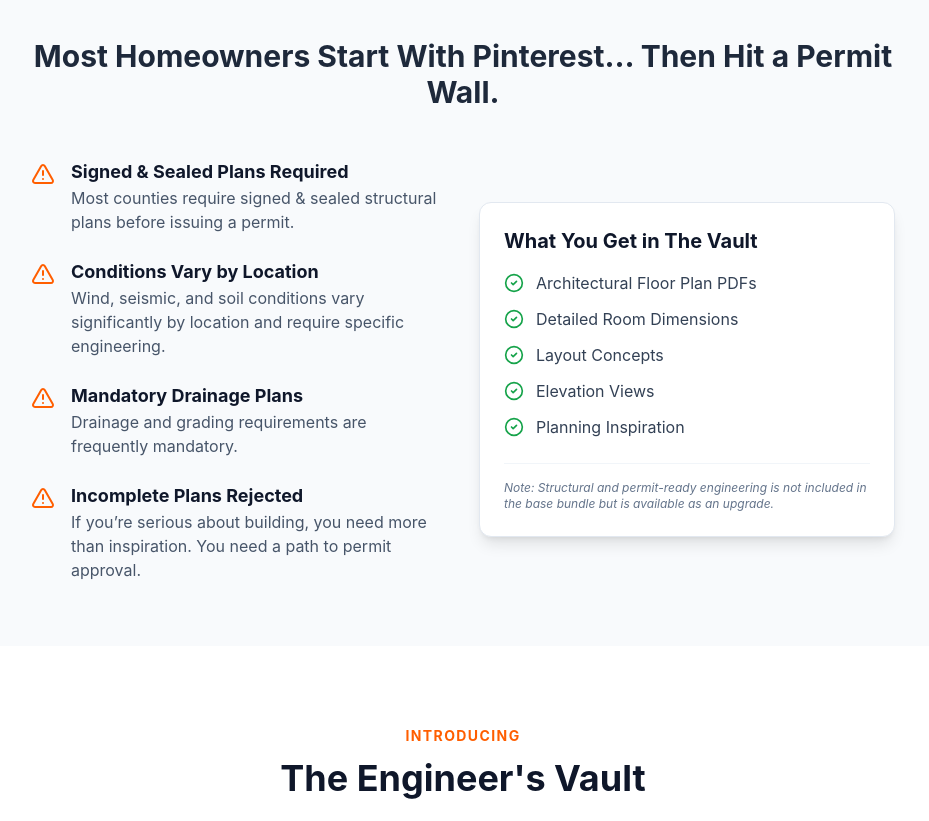
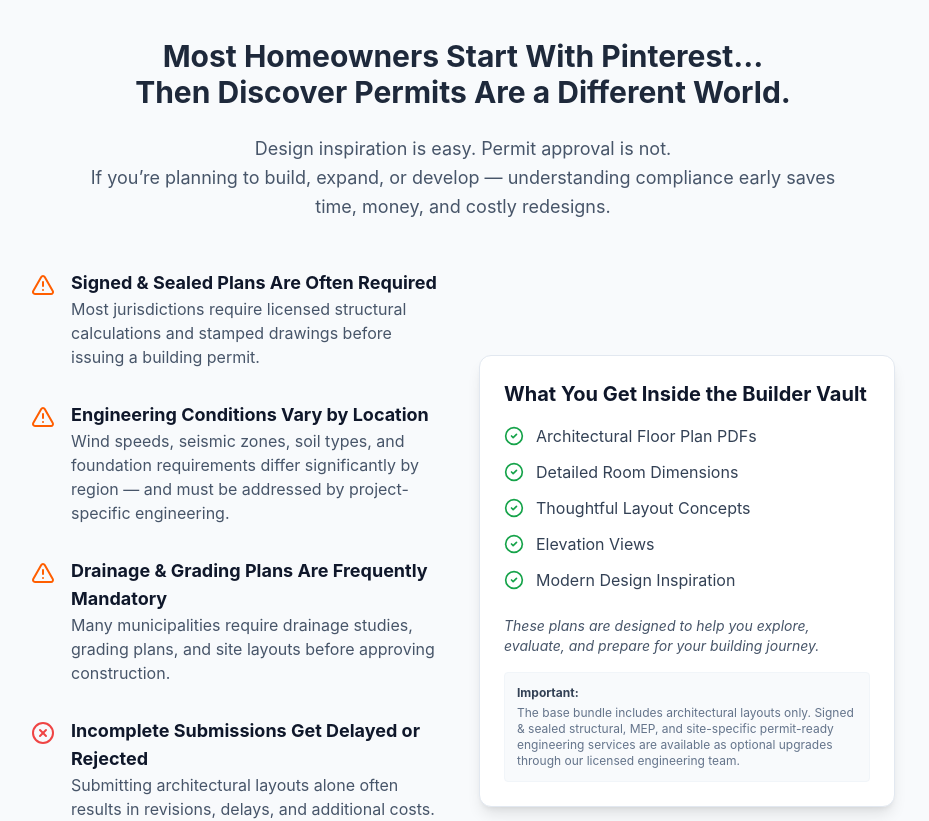
Before and after one commit to Founditmarketing/Texas-Structural-Engineers-Tripwire, a React (Vite) app: page / in a window 1280 px wide. Shown: the part 980-1801 px from the top of the page, without its empty margins (177-1106 px from the left). Built offline with nearby package versions, Linux system fonts and the light colour scheme.

Commit message:
Update Section 2 copy with new permit education content

```diff
--- a/src/pages/Home.tsx
+++ b/src/pages/Home.tsx
@@ -115,37 +115,44 @@ export const Home: React.FC = () => {
             {/* 3. The Problem */}
             <section className="py-16 bg-slate-50">
                 <div className="container mx-auto px-4 max-w-4xl">
-                    <h2 className="text-3xl font-bold text-center text-slate-800 mb-12">Most Homeowners Start With Pinterest… Then Hit a Permit Wall.</h2>
+                    <h2 className="text-3xl font-bold text-center text-slate-800 mb-6">Most Homeowners Start With Pinterest…<br />Then Discover Permits Are a Different World.</h2>
+                    <p className="text-center text-slate-600 mb-12 max-w-3xl mx-auto text-lg leading-relaxed">
+                        Design inspiration is easy. Permit approval is not.<br />
+                        If you’re planning to build, expand, or develop — understanding compliance early saves time, money, and costly redesigns.
+                    </p>
 
                     <div className="grid md:grid-cols-2 gap-8 items-center">
                         <div className="space-y-6">
-                            <ul className="space-y-6">
+                            <ul className="space-y-8">
                                 <li className="flex items-start gap-4">
                                     <AlertTriangle className="w-6 h-6 text-safety-orange flex-shrink-0 mt-1" />
                                     <div>
-                                        <h3 className="font-bold text-lg text-slate-900">Signed & Sealed Plans Required</h3>
-                                        <p className="text-slate-600">Most counties require signed & sealed structural plans before issuing a permit.</p>
+                                        <h3 className="font-bold text-lg text-slate-900">Signed & Sealed Plans Are Often Required</h3>
+                                        <p className="text-slate-600">Most jurisdictions require licensed structural calculations and stamped drawings before issuing a building permit.</p>
                                     </div>
                                 </li>
                                 <li className="flex items-start gap-4">
                                     <AlertTriangle className="w-6 h-6 text-safety-orange flex-shrink-0 mt-1" />
                                     <div>
-                                        <h3 className="font-bold text-lg text-slate-900">Conditions Vary by Location</h3>
-                                        <p className="text-slate-600">Wind, seismic, and soil conditions vary significantly by location and require specific engineering.</p>
+                                        <h3 className="font-bold text-lg text-slate-900">Engineering Conditions Vary by Location</h3>
+                                        <p className="text-slate-600">Wind speeds, seismic zones, soil types, and foundation requirements differ significantly by region — and must be addressed by project-specific engineering.</p>
                                     </div>
                                 </li>
                                 <li className="flex items-start gap-4">
                                     <AlertTriangle className="w-6 h-6 text-safety-orange flex-shrink-0 mt-1" />
                                     <div>
-                                        <h3 className="font-bold text-lg text-slate-900">Mandatory Drainage Plans</h3>
-                                        <p className="text-slate-600">Drainage and grading requirements are frequently mandatory.</p>
+                                        <h3 className="font-bold text-lg text-slate-900">Drainage & Grading Plans Are Frequently Mandatory</h3>
+                                        <p className="text-slate-600">Many municipalities require drainage studies, grading plans, and site layouts before approving construction.</p>
                                     </div>
                                 </li>
                                 <li className="flex items-start gap-4">
-                                    <AlertTriangle className="w-6 h-6 text-safety-orange flex-shrink-0 mt-1" />
+                                    <XCircle className="w-6 h-6 text-red-500 flex-shrink-0 mt-1" />
                                     <div>
-                                        <h3 className="font-bold text-lg text-slate-900">Incomplete Plans Rejected</h3>
-                                        <p className="text-slate-600">If you’re serious about building, you need more than inspiration. You need a path to permit approval.</p>
+                                        <h3 className="font-bold text-lg text-slate-900">Incomplete Submissions Get Delayed or Rejected</h3>
+                                        <p className="text-slate-600">
+                                            Submitting architectural layouts alone often results in revisions, delays, and additional costs.
+                                            If you’re serious about building, you need more than inspiration. You need a path to permit approval.
+                                        </p>
                                     </div>
                                 </li>
                             </ul>
@@ -153,7 +160,7 @@ export const Home: React.FC = () => {
 
                         <div className="relative">
                             <div className="bg-white p-6 rounded-xl shadow-lg border border-slate-200">
-                                <h3 className="font-bold text-slate-900 mb-4 text-xl">What You Get in The Vault</h3>
+                                <h3 className="font-bold text-slate-900 mb-4 text-xl">What You Get Inside the Builder Vault</h3>
                                 <ul className="space-y-3 mb-6">
                                     <li className="flex items-center gap-3 text-slate-700">
                                         <CheckCircle2 className="w-5 h-5 text-green-600" /> Architectural Floor Plan PDFs
@@ -162,18 +169,23 @@ export const Home: React.FC = () => {
                                         <CheckCircle2 className="w-5 h-5 text-green-600" /> Detailed Room Dimensions
                                     </li>
                                     <li className="flex items-center gap-3 text-slate-700">
-                                        <CheckCircle2 className="w-5 h-5 text-green-600" /> Layout Concepts
+                                        <CheckCircle2 className="w-5 h-5 text-green-600" /> Thoughtful Layout Concepts
                                     </li>
                                     <li className="flex items-center gap-3 text-slate-700">
                                         <CheckCircle2 className="w-5 h-5 text-green-600" /> Elevation Views
                                     </li>
                                     <li className="flex items-center gap-3 text-slate-700">
-                                        <CheckCircle2 className="w-5 h-5 text-green-600" /> Planning Inspiration
+                                        <CheckCircle2 className="w-5 h-5 text-green-600" /> Modern Design Inspiration
                                     </li>
                                 </ul>
-                                <p className="text-xs text-slate-500 italic border-t border-slate-100 pt-4">
-                                    Note: Structural and permit-ready engineering is not included in the base bundle but is available as an upgrade.
+                                <p className="text-sm text-slate-600 mb-4 italic">
+                                    These plans are designed to help you explore, evaluate, and prepare for your building journey.
                                 </p>
+                                <div className="text-xs text-slate-500 bg-slate-50 p-3 rounded border border-slate-100">
+                                    <span className="font-bold text-slate-700 block mb-1">Important:</span>
+                                    The base bundle includes architectural layouts only.
+                                    Signed & sealed structural, MEP, and site-specific permit-ready engineering services are available as optional upgrades through our licensed engineering team.
+                                </div>
                             </div>
                         </div>
                     </div>
```
